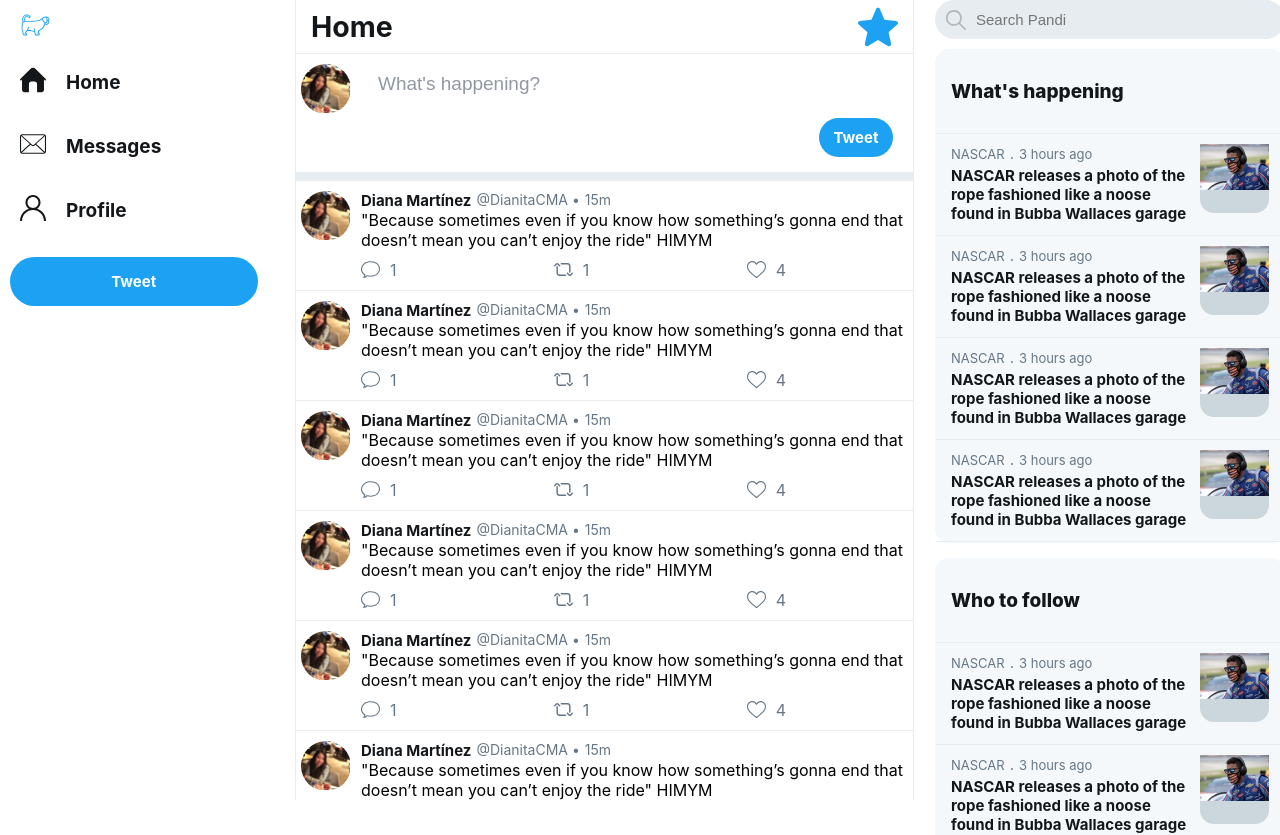
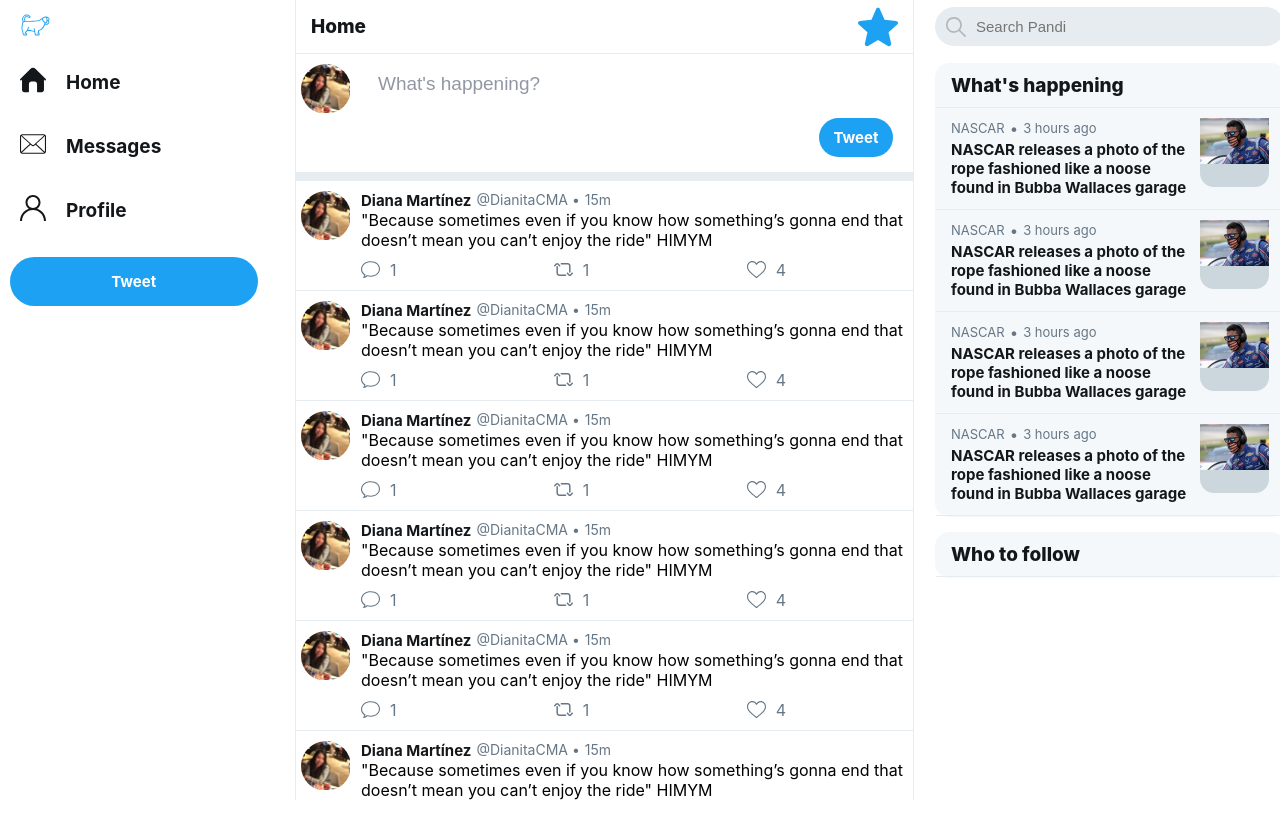
Before and after one commit to diballesteros/twitter-mock, a React (Create React App) app: page / in a window 1280 px wide. Shown: the top 835 px of the page. After the commit the page ends 800 px from the top, so only its background shows below. Built offline with nearby package versions, Linux system fonts and the light colour scheme.

Commit message:
Separating grouperChild component into happeningContent and followContent, style fixes for home and section, eslint

```diff
--- a/src/components/dashboard/rightSection/RightSection.js
+++ b/src/components/dashboard/rightSection/RightSection.js
@@ -10,10 +10,10 @@ const RightSection = () => (
                 <Search />
             </div>
             <div className="whats-happening_container">
-                <Grouper title="What's happening"/>
+                <Grouper title="What's happening" type="happening"/>
             </div>
             <div className="who-to-follow_container">
-                <Grouper title="Who to follow"/>
+                <Grouper title="Who to follow" type="follow"/>
             </div>
         </div>
     </div>
--- a/src/components/grouper/Grouper.css
+++ b/src/components/grouper/Grouper.css
@@ -38,6 +38,7 @@
     justify-content: space-between;
     align-items: center;
     flex-direction: row;
+    margin: 0;
 }
 
 .grouper_header-inner h2 .grouper_header-text {
--- a/src/components/grouper/Grouper.js
+++ b/src/components/grouper/Grouper.js
@@ -1,9 +1,11 @@
 import React from 'react';
 import './Grouper.css';
-import GrouperChild from './grouperChild/GrouperChild';
+import HappeningContent from './happeningContent/HappeningContent';
+import FollowContent from './followContent/FollowContent';
 import { HAPPENING as happening } from '../../constants/CONSTANTS';
+import { FOLLOW as follow } from '../../constants/CONSTANTS';
 
-const Grouper = ({ title }) => (
+const Grouper = ({ title, type }) => (
     <div className="grouper">
         <div className="grouper_header">
             <div className="grouper_header-inner">
@@ -14,11 +16,17 @@ const Grouper = ({ title }) => (
                 </h2>
             </div>
         </div>
-        {happening.map((value, i) =>
-            <GrouperChild
-                key={i}
-                grouperContent={value}>
-            </GrouperChild>)}
+        {type === 'happening' ?
+            happening.map((value, i) =>
+                <HappeningContent
+                    key={i}
+                    grouperContent={value}>
+                </HappeningContent>) :
+            follow.map((value, i) =>
+                <FollowContent
+                    key={i}
+                    grouperContent={value}>
+                </FollowContent>)}
     </div>
 );
 
--- /dev/null
+++ b/src/components/grouper/followContent/FollowContent.css
@@ -0,0 +1,9 @@
+.followContent {
+    position: relative;
+    border-bottom-color: rgb(230, 236, 240);
+    border-bottom-width: 1px;
+    border-style: solid;
+    border-top: none;
+    border-left: none;
+    border-right: none;
+}
--- /dev/null
+++ b/src/components/grouper/followContent/FollowContent.js
@@ -0,0 +1,9 @@
+import React from 'react';
+
+const FollowContent = ({grouperContent}) => (
+    <div className="followContent">
+
+    </div>
+);
+
+export default FollowContent;
--- a/src/components/grouper/grouperChild/GrouperChild.js
+++ /dev/null
@@ -1,33 +0,0 @@
-import React from 'react';
-import nascarPicture from '../../../constants/img/NASCAR.jpg';
-import './GrouperChild.css';
-
-const GrouperChild = ({ grouperContent }) => (
-    <div className="grouperChild">
-        <a href="/#">
-            <div className="grouperChild_text-container">
-                <div className="grouperChild_category">
-                    <div className="grouperChild_trend-type">
-                        <span>{grouperContent.user}</span>
-                    </div>
-                    <div className="grouperChild_dot">
-                        <span>.</span>
-                    </div>
-                    <div className="grouperChild_time-place">
-                        <span>{grouperContent.time}</span>
-                    </div>
-                </div>
-                <div className="grouperChild_main">
-                    <span>{grouperContent.text}</span>
-                </div>
-            </div>
-            <div className="grouperChild_picture-container">
-                <div>
-                    <img src={nascarPicture} alt='trendingpicture'></img>
-                </div>
-            </div>
-        </a>
-    </div>
-);
-
-export default GrouperChild;
--- a/src/components/grouper/grouperChild/GrouperChild.css
+++ b/src/components/grouper/happeningContent/HappeningContent.css
@@ -1,4 +1,4 @@
-.grouperChild {
+.happeningContent {
     position: relative;
     border-bottom-color: rgb(230, 236, 240);
     border-bottom-width: 1px;
@@ -7,8 +7,7 @@
     border-left: none;
     border-right: none;
 }
-
-.grouperChild a {
+.happeningContent a {
     display: flex;
     flex-direction: row;
     position: relative;
@@ -21,7 +20,7 @@
     text-decoration: none;
 }
 
-.grouperChild .grouperChild_text-container {
+.happeningContent .happeningContent_text-container {
     margin-right: 10px;
     display: flex;
     flex-basis: 0%;
@@ -30,21 +29,21 @@
     flex-direction: column;
 }
 
-.grouperChild .grouperChild_text-container .grouperChild_category {
+.happeningContent .happeningContent_text-container .happeningContent_category {
     display: flex;
     align-items: center;
     flex-shrink: 1;
     flex-direction: row;
 }
 
-.grouperChild_category .grouperChild_trend-type {
+.happeningContent_category .happeningContent_trend-type {
     line-height: 20px;
     font-size: 13px;
     color: rgb(101, 119, 134);
     font-weight: 400;
 }
 
-.grouperChild_category .grouperChild_dot {
+.happeningContent_category .happeningContent_dot {
     color: rgb(101, 119, 134);
     font-weight: 400;
     flex-shrink: 0;
@@ -53,14 +52,14 @@
     padding-right: 5px;
 }
 
-.grouperChild_category .grouperChild_time-place {
+.happeningContent_category .happeningContent_time-place {
     line-height: 20px;
     font-size: 13px;
     color: rgb(101, 119, 134);
     font-weight: 400;
 }
 
-.grouperChild .grouperChild_text-container .grouperChild_main {
+.happeningContent .happeningContent_text-container .happeningContent_main {
     display: inline;
     color: rgb(20, 23, 26);
     font-weight: bold;
@@ -68,7 +67,7 @@
     margin: 2px 0 2px 0;
 }
 
-.grouperChild_picture-container {
+.happeningContent_picture-container {
     position: relative;
     width: 15%;
     min-width: 69px;
@@ -83,14 +82,14 @@
     border-top-right-radius: 14px;
 }
 
-.grouperChild_picture-container div {
+.happeningContent_picture-container div {
     display: flex;
     height: 100%;
     width: 100%;
     position: relative;
 }
 
-.grouperChild_picture-container div img {
+.happeningContent_picture-container div img {
     height: 100%;
     width: 100%;
 }
--- /dev/null
+++ b/src/components/grouper/happeningContent/HappeningContent.js
@@ -0,0 +1,34 @@
+import React from 'react';
+import './HappeningContent.css';
+import nascarPicture from '../../../constants/img/NASCAR.jpg';
+
+const HappeningContent = ({ grouperContent }) => (
+    <div className="happeningContent">
+        <a href="/#">
+            <div className="happeningContent_text-container">
+                <div className="happeningContent_category">
+                    <div className="happeningContent_trend-type">
+                        <span>{grouperContent.user}</span>
+                    </div>
+                    <div className="happeningContent_dot">
+                        <span>•</span>
+                    </div>
+                    <div className="happeningContent_time-place">
+                        <span>{grouperContent.time}</span>
+                    </div>
+                </div>
+                <div className="happeningContent_main">
+                    <span>{grouperContent.text}</span>
+                </div>
+            </div>
+            <div className="happeningContent_picture-container">
+                <div>
+                    <img src={nascarPicture} alt='trendingpicture'></img>
+                </div>
+            </div>
+        </a>
+    </div>
+
+);
+
+export default HappeningContent;
--- a/src/components/home/Home.css
+++ b/src/components/home/Home.css
@@ -2,8 +2,6 @@
     display: flex;
     width: 100%;
     align-items: center;
-    font-weight: 800;
-    font-size: 19px;
     padding-left: 15px;
     padding-right: 15px;
 }
@@ -12,4 +10,6 @@
     display: flex;
     flex-grow: 1;
     color:rgb(20, 23, 26);
+    font-size: 19px;
+    font-weight: 800;
 }
--- a/src/constants/constants.js
+++ b/src/constants/constants.js
@@ -130,7 +130,7 @@ export const TWEETCONTENT = [
         retweets: 1,
         likes: 4
     }
-]
+];
 
 // What's Happening
 export const HAPPENING = [
@@ -158,4 +158,26 @@ export const HAPPENING = [
         text: 'NASCAR releases a photo of the rope fashioned like a noose found in Bubba Wallaces garage',
         time: '3 hours ago'
     }
-]
+];
+
+// Who to Follow
+export const FOLLOW = [
+    {
+        user: {
+            name: 'Adam Hann',
+            tag: '@1975hann'
+        }
+    },
+    {
+        user: {
+            name: 'Adam Hann',
+            tag: '@1975hann'
+        }
+    },
+    {
+        user: {
+            name: 'Adam Hann',
+            tag: '@1975hann'
+        }
+    }
+];
```
Also changed, not shown: .eslintrc.json, 1 other file (tests, documents, lock files or other folders).
